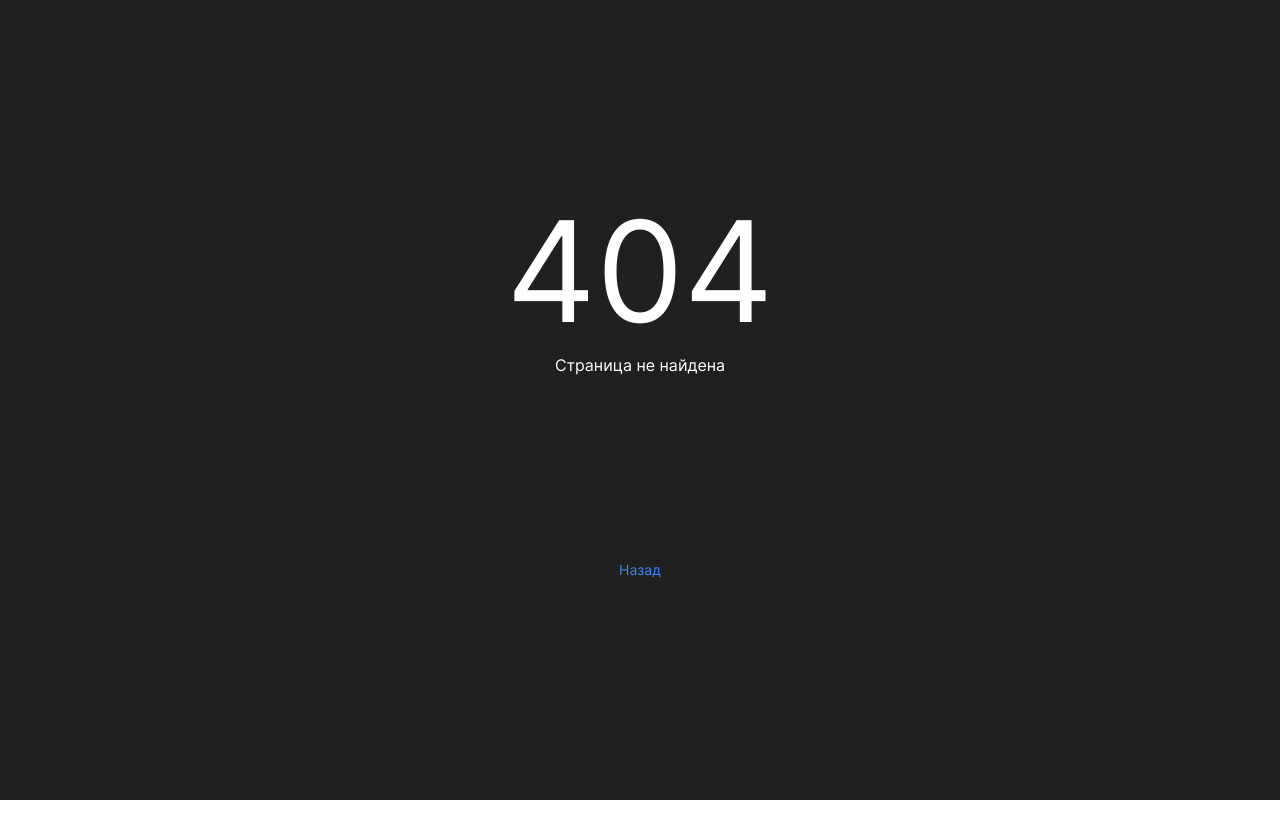
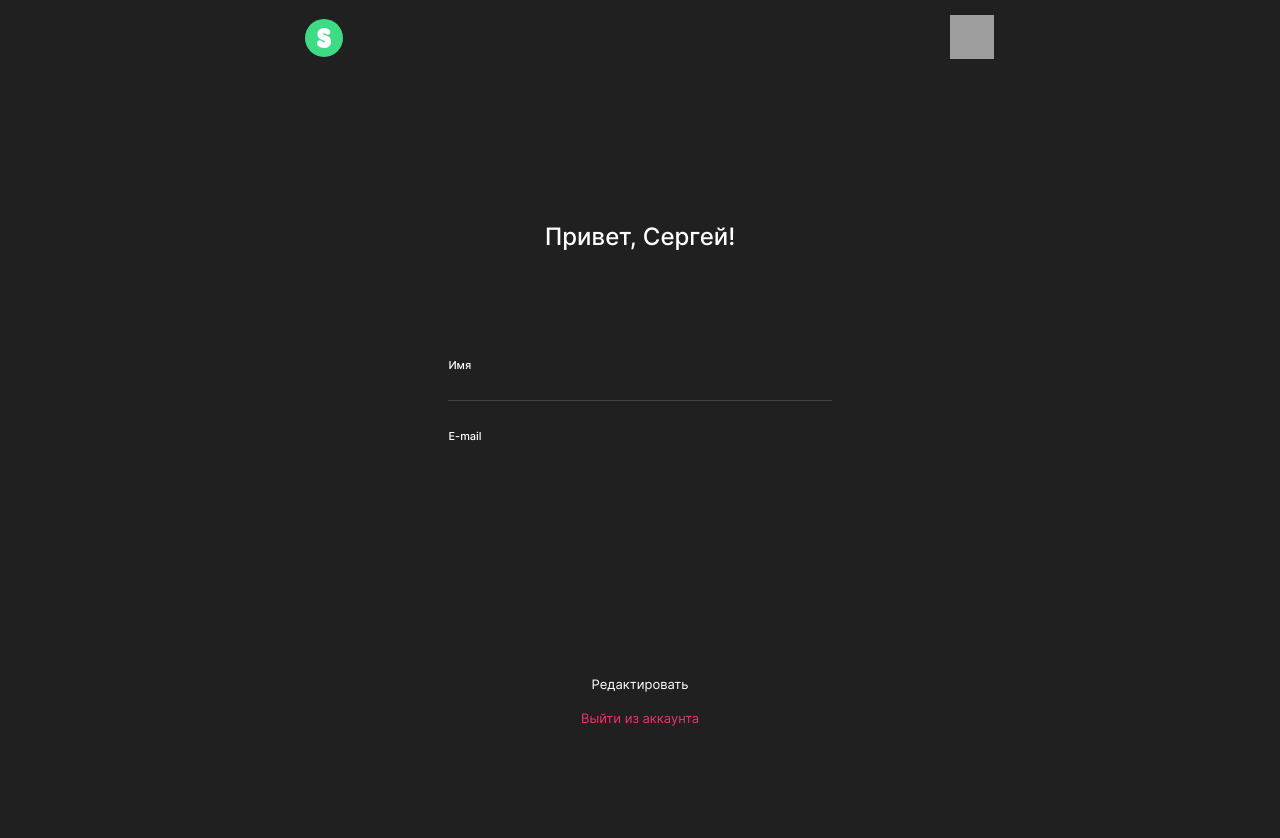
Before and after one commit to the69nemo/movies-explorer-frontend, a React (Create React App) app: page /profile in a window 1280 px wide. Before the commit this address had no page. Shown: the top 838 px of the page. Before the commit the page ends 800 px from the top, so only its background shows below. Built offline with nearby package versions, Linux system fonts and the light colour scheme; grey boxes are pictures that could not be loaded; the HTML template or start-up script is replaced by a standard one.

Commit message:
route /profile: done

```diff
--- a/src/components/App/App.js
+++ b/src/components/App/App.js
@@ -7,9 +7,10 @@ import Movies from "../Movies/Movies";
 import SaveMovies from "../SavedMovies/SavedMovies";
 import Register from "../Register/Register";
 import Login from "../Login/Login";
+import Profile from "../Profile/Profile";
 
 function App() {
-  const [isLoggedIn, setIsLoggedIn] = useState(false);
+  const [isLoggedIn, setIsLoggedIn] = useState(true);
 
   return (
     <div className="page">
@@ -19,6 +20,9 @@ function App() {
         </Route>
         <Route path="/signin">
           <Login />
+        </Route>
+        <Route path="/profile">
+          <Profile isLoggedIn={isLoggedIn} />
         </Route>
         <Route path="/" exact>
           <Main isLoggedIn={isLoggedIn} />
--- /dev/null
+++ b/src/components/Profile/Profile.css
@@ -0,0 +1,134 @@
+.profile {
+  height: 100vh;
+  width: 100%;
+  display: flex;
+  flex-direction: column;
+  align-items: center;
+  justify-content: center;
+  color: #ffffff;
+}
+
+.profile__container {
+  max-width: 410px;
+  display: flex;
+  flex-direction: column;
+}
+
+.profile__title {
+  margin: 0;
+  font-style: normal;
+  font-weight: 500;
+  font-size: 24px;
+  line-height: 29px;
+  text-align: center;
+}
+
+.profile__form {
+  margin: 123px 0 0;
+  display: flex;
+  flex-direction: column;
+}
+
+.profile__label {
+  display: flex;
+  justify-content: space-between;
+  align-items: center;
+  flex-wrap: wrap;
+  font-style: normal;
+  font-weight: 500;
+  font-size: 11px;
+  line-height: 13px;
+  padding-bottom: 16px;
+}
+
+.profile__label:not(:first-child) {
+  margin-top: 17px;
+}
+
+.profile__label:first-child {
+  border-bottom: 1px solid #424242;
+}
+
+.profile__input {
+  padding: 0 0 10px;
+  height: 27px;
+  width: 350px;
+  font-style: normal;
+  font-weight: 400;
+  font-size: 11px;
+  line-height: 13px;
+  background-color: transparent;
+  border: 0;
+  color: #ffffff;
+  outline: none;
+  text-align: end;
+}
+
+.profile__input:invalid {
+  color: #ee3465;
+}
+
+.profile__input-error {
+  padding-top: 6px;
+  font-style: normal;
+  font-weight: 400;
+  font-size: 10px;
+  line-height: 12px;
+  color: #ee3465;
+  align-self: flex-end;
+}
+
+.profile__btn {
+  display: inline;
+  background-color: transparent;
+  border: 0ch;
+  border-radius: 3px;
+  font-style: normal;
+  font-weight: 400;
+  font-size: 13px;
+  line-height: 16px;
+  color: #ffffff;
+  transition: opacity 0.3s linear;
+  cursor: pointer;
+}
+
+.profile__btn_edit {
+  margin: 204px 0 16px;
+}
+
+.profile__btn_exit {
+  color: #EE3465;
+}
+
+.profile__btn:hover {
+  opacity: 0.7;
+}
+
+@media screen and (max-width: 1280px) {
+  .profile__form {
+    margin: 96px 0 0;
+  }
+}
+
+@media screen and (max-width: 768px) {
+  .profile__container {
+    max-width: 260px;
+  }
+
+  .profile__input {
+    width: 200px;
+  }
+
+  .profile__form {
+    margin-top: 80px;
+  }
+
+  .profile__btn {
+    font-size: 12px;
+    line-height: 15px;
+  }
+
+  .profile__btn_edit {
+    margin: 360px 0 16px;
+  }
+}
--- /dev/null
+++ b/src/components/Profile/Profile.js
@@ -0,0 +1,50 @@
+import React from "react";
+import "./Profile.css";
+import Header from "../Header/Header";
+
+function Profile({ isLoggedIn }) {
+  return (
+    <>
+      <Header isLoggedIn={isLoggedIn} />
+      <section className="profile">
+        <div className="profile__container">
+          <h2 className="profile__title">Привет, Сергей!</h2>
+          <form className="profile__form">
+            <label className="profile__label profile__label_type_name">
+              Имя
+              <input
+                className="profile__input profile__input_type_name"
+                type="text"
+                required
+              />
+              <span
+                className="profile__input-error"
+                id="name-input-error"
+              ></span>
+            </label>
+            <label className="profile__label profile__label_type_email">
+              E-mail
+              <input
+                className="profile__input profile__input_type_email"
+                type="email"
+                required
+              />
+              <span
+                className="profile__input-error"
+                id="email-input-error"
+              ></span>
+            </label>
+          </form>
+          <button className="profile__btn profile__btn_edit" type="button">
+            Редактировать
+          </button>
+          <button className="profile__btn profile__btn_exit" type="button">
+            Выйти из аккаунта
+          </button>
+        </div>
+      </section>
+    </>
+  );
+}
+
+export default Profile;
```
